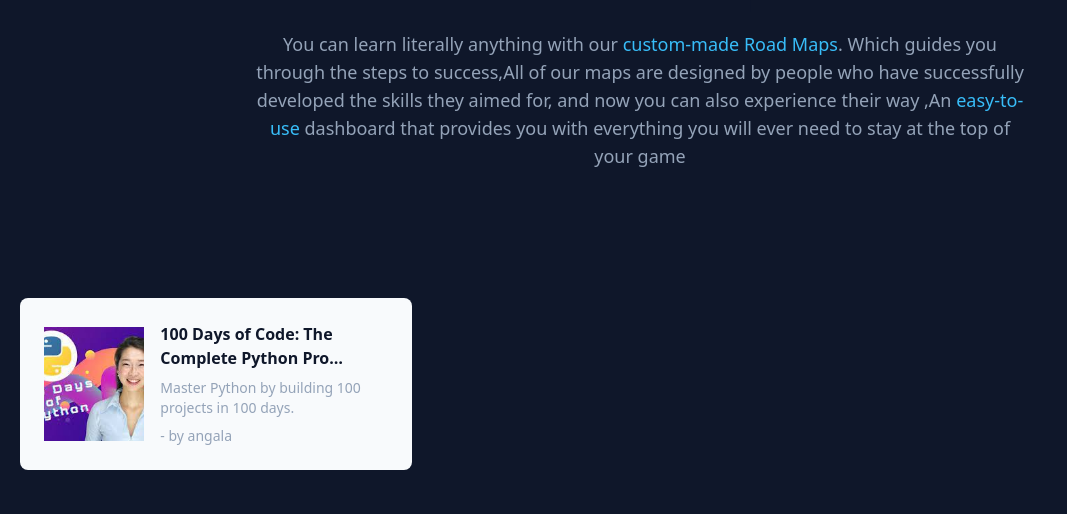
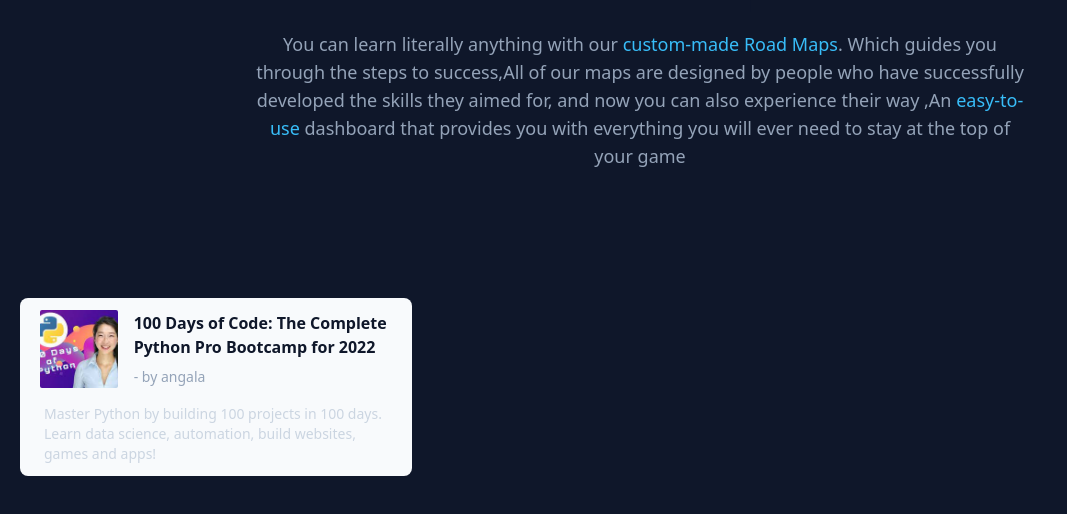
Before and after one commit to aninarafath6/scool-app, a Next.js app: page / in a window 1280 px wide. Shown: the part 898-1412 px from the top of the page, without its empty margins (0-1067 px from the left). Built offline with nearby package versions, Linux system fonts and the light colour scheme.

Commit message:
roadmap card

```diff
--- a/components/landing/explore/explore.jsx
+++ b/components/landing/explore/explore.jsx
@@ -1,36 +1,12 @@
-import Image from "next/image";
 import * as React from "react";
+import RoadMapCard from "./roadmap/RoadmapCard";
 
 export default function Explore() {
   return (
     <section className=" relative max-w-7xl mx-auto px-4 focus:outline-none sm:px-3 md:px-5 mt-20 h-screen">
       <div className="grid grid-cols-1 gap-6 lg:gap-8 sm:grid-cols-2 lg:grid-cols-3 max-h-[33rem] overflow-hidden mt-32">
         <ul className="space-y-8">
-          <li className="text-sm leading-6">
-            <road className="relative flex flex-col-reverse p-6 bg-slate-50 rounded-lg  dark:bg-slate-800 dark:highlight-white/5">
-              <left className="flex items-center justify-start space-x-4  ">
-                <Image
-                  src="/images/roadmaps/python.jpeg"
-                  objectFit="cover"
-                  width={220}
-                  height={250}
-                  alt=""
-                />
-                <div className="">
-                  <h1 className=" text-start text-base text-slate-900 font-semibold dark:text-slate-300 line-clamp-2  ">
-                    100 Days of Code: The Complete Python Pro Bootcamp for 2022
-                  </h1>
-                  <p className="text-start text-sm mt-2 text-slate-400 ">
-                    Master Python by building 100 projects in 100 days.
-                  </p>
-                  <p className="text-start text-sm mt-2 text-slate-400 ">
-                    - by angala
-                  </p>
-                </div>
-              </left>
-              <right className=""></right>
-            </road>
-          </li>
+          <RoadMapCard />
         </ul>
       </div>
     </section>
--- /dev/null
+++ b/components/landing/explore/roadmap/RoadmapCard.jsx
@@ -0,0 +1,38 @@
+import Image from "next/image";
+import React from "react";
+
+function RoadMapCard() {
+  return (
+    <li className="text-sm leading-6">
+      <road className="relative flex flex-col p-3   bg-slate-50 rounded-lg  dark:bg-slate-800 dark:highlight-white/5">
+        <left className="flex items-center justify-start space-x-4 px-2 rounded-md ">
+          <Image
+            src="/images/roadmaps/python.jpeg"
+            objectFit="cover"
+            width={150}
+            height={150}
+            alt=""
+            className="rounded-sm"
+          />
+          <div className="">
+            <h1 className=" text-start text-base text-slate-900 font-semibold dark:text-slate-300 line-clamp-2  ">
+              100 Days of Code: The Complete Python Pro Bootcamp for 2022
+            </h1>
+
+            <p className="text-start text-sm mt-2 text-slate-400 ">
+              - by angala
+            </p>
+          </div>
+        </left>
+        <right className="mt-2 px-3">
+          <p className="text-start text-sm mt-2 text-slate-300 ">
+            Master Python by building 100 projects in 100 days. Learn data
+            science, automation, build websites, games and apps!
+          </p>
+        </right>
+      </road>
+    </li>
+  );
+}
+
+export default RoadMapCard;
```
